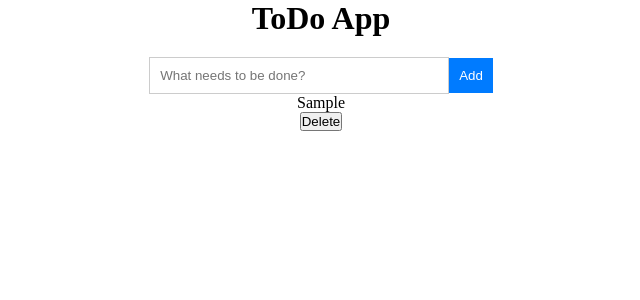
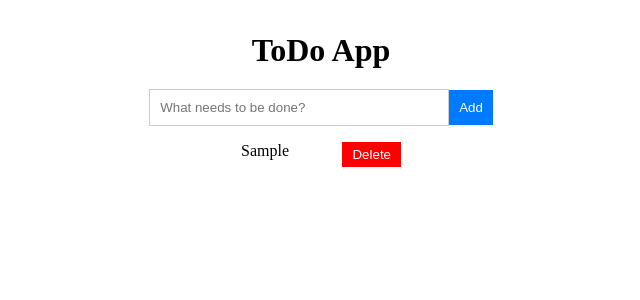
Before and after one commit to EugeneZanevskij/todo-app, a React (Create React App) app: page / in a window 1280 px wide. Both pictures are taken after typing "Sample" into the empty fields and a click on the button "Add". Shown: the top 300 px of the page, without its empty margins (319-959 px from the left). Built offline with nearby package versions, Linux system fonts and the light colour scheme.

Commit message:
feat: create TodoList

```diff
--- a/src/App.js
+++ b/src/App.js
@@ -1,6 +1,7 @@
 import React, { useState } from 'react';
 import './style.css';
 import TodoInput from './components/TodoInput';
+import TodoList from './components/TodoList';
 
 function App() {
   const [todo, setTodo] = useState("");
@@ -18,14 +19,7 @@ function App() {
     <div className="App">
       <h1>ToDo App</h1>
       <TodoInput todo={todo} setTodo={setTodo} addTodo={addTodo} />
-      <ul className='todo-list'>
-        {todos.map((todo, index) => (
-          <div className='todo-item'>
-            <li key={index}>{todo}</li>
-            <button onClick={()=>deleteTodo(todo)}>Delete</button>
-          </div>
-          ))}
-      </ul>
+      <TodoList todos={todos} deleteTodo={deleteTodo} />
     </div>
   );
 }
--- /dev/null
+++ b/src/components/TodoList.jsx
@@ -0,0 +1,16 @@
+import React from 'react'
+
+const TodoList = ({todos, deleteTodo}) => {
+  return (
+    <ul className='todo-list'>
+      {todos.map((todo, index) => (
+        <li className='todo-item' key={index}>
+          {todo}
+          <button className='todo-delete' onClick={()=>deleteTodo(todo)}>Delete</button>
+        </li>
+        ))}
+    </ul>
+  )
+}
+
+export default TodoList
--- a/src/style.css
+++ b/src/style.css
@@ -1,5 +1,7 @@
 .App {
   text-align: center;
+  margin: 2rem auto;
+  width: 30rem;
 }
 
 .input-container {
@@ -19,3 +21,30 @@
   border: none;
   cursor: pointer;
 }
+
+.todo-list {
+  list-style-type: none;
+  padding: 0;
+  display: flex;
+  flex-direction: column;
+  align-items: center;
+  gap: 10px;
+  margin: 1rem;
+}
+
+.todo-item {
+  display: block;
+  display: flex;
+  justify-content: space-between;
+  width: 10rem;
+  margin-bottom: 10px;
+}
+
+.todo-delete {
+  margin-left: 10px;
+  padding: 5px 10px;
+  background-color: #ff0000;
+  color: #fff;
+  border: none;
+  cursor: pointer;
+}
```
